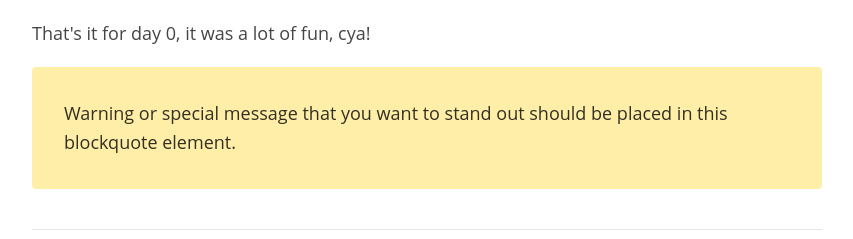
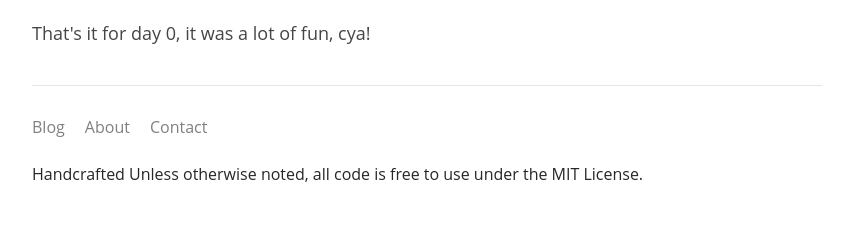
Before and after one commit to tomlin7/Portforlio-Website, a Next.js app: page /blog/ember/day-00 in a window 1280 px wide. Shown: the part 4538-4777 px from the top of the page, without its empty margins (213-1066 px from the left). Built offline with nearby package versions, Linux system fonts and the light colour scheme.

Commit message:
blog post updated

```diff
--- a/package.json
+++ b/package.json
@@ -6,7 +6,8 @@
   "scripts": {
     "dev": "next",
     "build": "next build",
-    "start": "next start"
+    "start": "next start",
+    "export": "next export"
   },
   "keywords": [],
   "author": "",
--- a/pages/blog/ember/day-00.js
+++ b/pages/blog/ember/day-00.js
@@ -238,9 +238,6 @@ In XAML UWP apps, we will use a byte[] array that will act as our dynamic <b>bac
 						<p>Next I will look into drawing lines between each vertex and the concept of faces or triangles.</p>
 						<p>That's it for day 0, it was a lot of fun, cya!</p>
 
-						<blockquote>
-							Warning or special message that you want to stand out should be placed in this blockquote element.
-						</blockquote>
 					</div>
 				</div>
 				<Footer />
```
